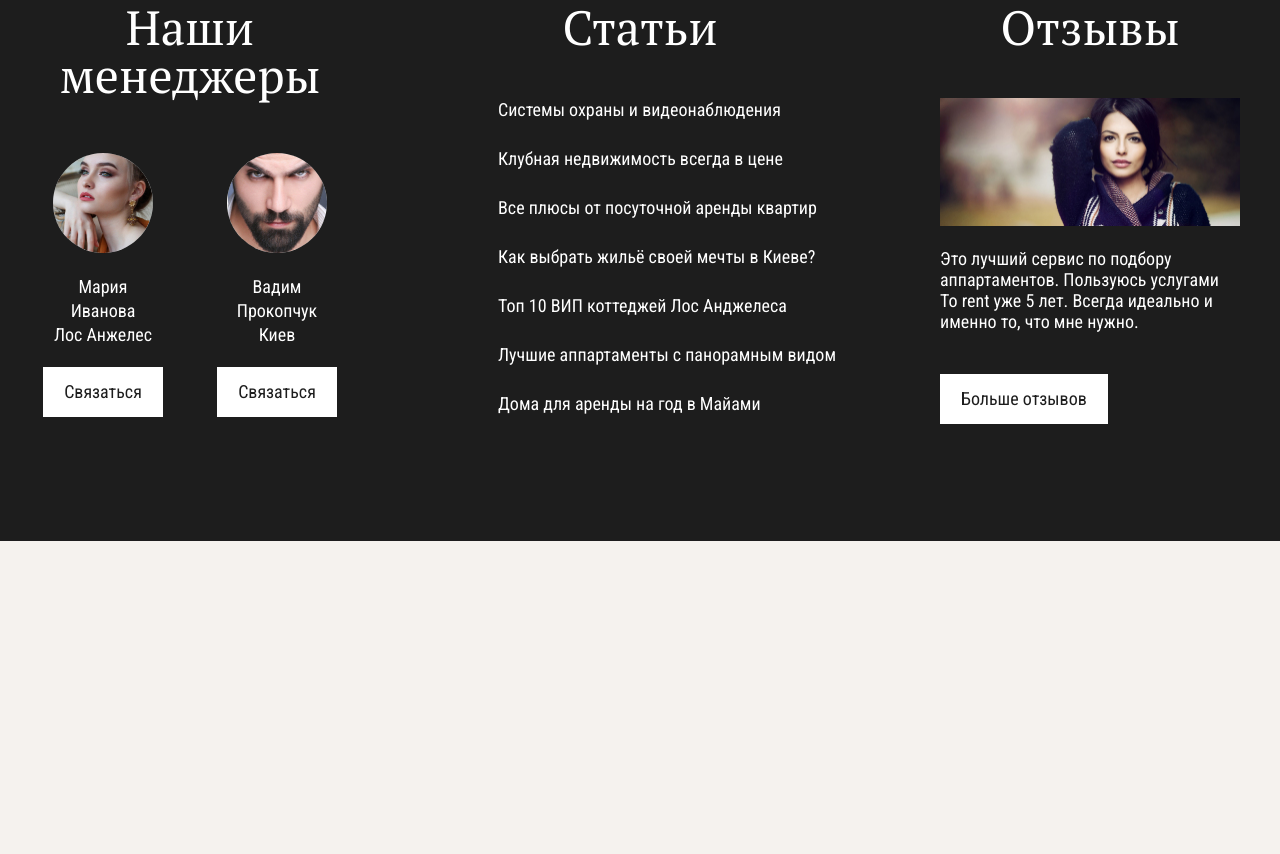
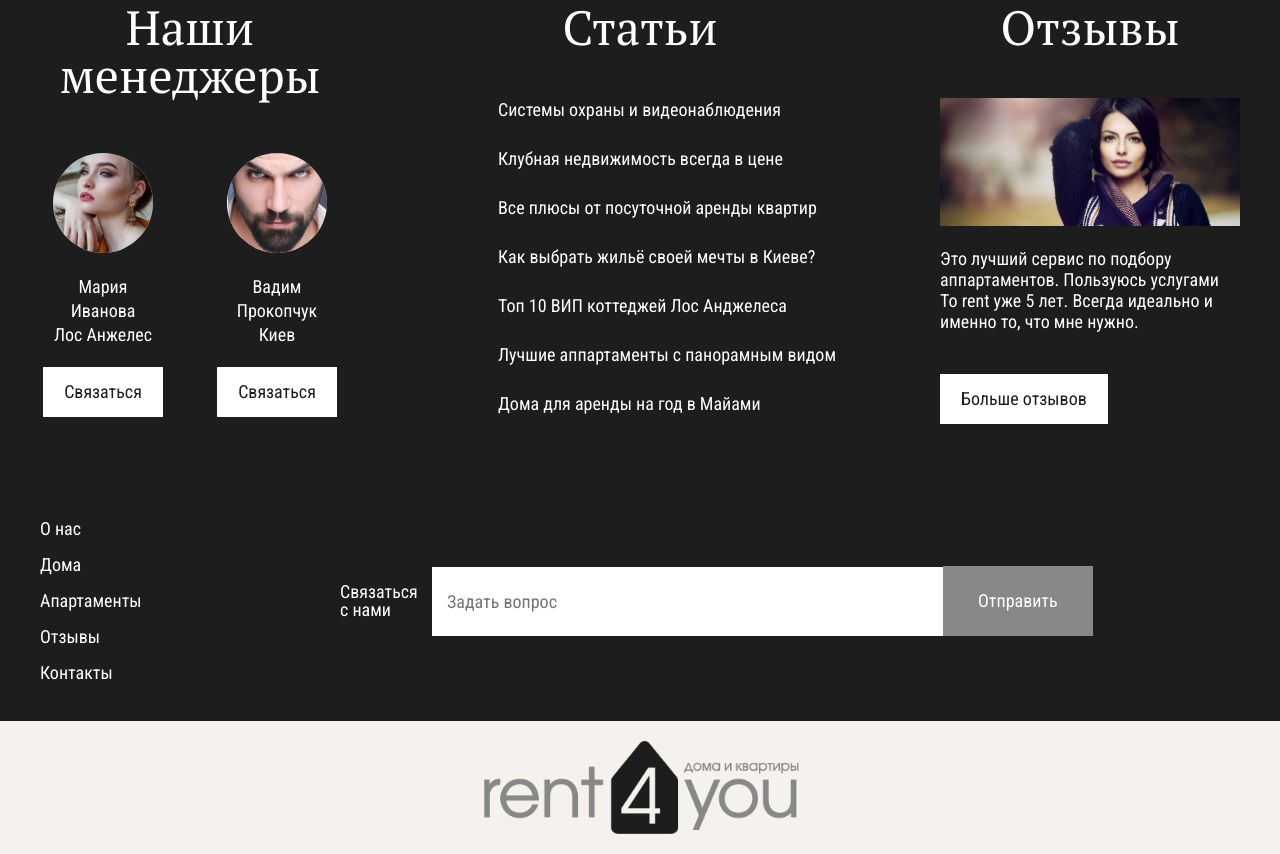
Before and after one commit to markiz-karabas/rent4you, a plain HTML site: page index.html in a window 1280 px wide. Shown: the part 3048-3902 px from the top of the page. Before the commit the page ends 3589 px from the top, so only its background shows below. Drawn offline with nearby package versions, Linux system fonts and the light colour scheme.

Commit message:
feat: add footer, desktop version done

```diff
--- a/index.html
+++ b/index.html
@@ -158,11 +158,47 @@
                     <img src="/assets/img/reviews.jpg" alt="" class="reviews__photo">
                     <p class="reviews-text">Это лучший сервис по подбору аппартаментов. Пользуюсь услугами To rent уже 5 лет. Всегда идеально и именно то, что мне нужно.</p>
                     <a href="#" class="reviews__link">Больше отзывов</a>
-
                 </div>
             </div>
         </div>
     </section>
+    <footer class="footer">
+        <div class="footer-top">
+            <div class="container">
+            <div class="footer-top__wrapper">
+                <nav class="footer__menu">
+                    <ul class="footer__menu-list">
+                        <li class="footer__menu-item">
+                            <a href="#" class="footer__menu-link">О нас</a>
+                        </li>
+                        <li class="footer__menu-item">
+                            <a href="#" class="footer__menu-link">Дома</a>
+                        </li>
+                        <li class="footer__menu-item">
+                            <a href="#" class="footer__menu-link">Апартаменты</a>
+                        </li>
+                        <li class="footer__menu-item">
+                            <a href="#" class="footer__menu-link">Отзывы</a>
+                        </li>
+                        <li class="footer__menu-item">
+                            <a href="#" class="footer__menu-link">Контакты</a>
+                        </li>
+                    </ul>
+                </nav>
+                <form action="" class="footer__form">
+                    <label class="footer__form-label">Связаться <br> с нами</label>
+                    <input class="footer__form-input" type="text" placeholder="Задать вопрос"></input>
+                    <button class="footer__form-btn" type="submit">Отправить</button>
+                </form>
+            </div>
+            </div>
+        </div>
+        <div class="footer-bottom">
+            <div class="footer-bottom__wrapper">
+                <img src="/assets/png/new_logo.png" alt="" class="fotter-logo" width="25%" height="25%">
+            </div>
+        </div>
+    </footer>
 
 
 
--- a/style.css
+++ b/style.css
@@ -330,7 +330,7 @@
   background-color:#1d1d1d;
 }
 .info {
-  padding: 100px 0;
+  padding: 100px 0 50px;
   color: white;
   background-color:#1d1d1d;
 }
@@ -410,7 +410,7 @@
   color: #FFFFFF;
 }
 .blog__item-link:hover {
-  color: red;
+  color: rgb(163, 139, 160);
 }
 .blog__item-link::before {
   position: absolute;
@@ -449,3 +449,86 @@
   background: #5c5656;
   transition: all 0.6s;
 }
+.footer-top {
+  height: 230px;
+  color: white;
+  background-color:#1d1d1d;
+  padding: 20px 0;
+}
+.footer-top__wrapper {
+  display: flex;
+  align-items: center;
+}
+.footer__menu-list {
+  width: 200px;
+  margin-right: 100px;
+}
+.footer__menu-link {
+  text-decoration: none;
+  display: inline-block;
+
+  font-family: 'Roboto Condensed', sans-serif;
+  font-size: 18px;
+  line-height: 36px;
+
+  color: #FFFFFF;
+}
+.footer__menu-link:hover{
+  color: rgb(163, 139, 160);
+  transition: all 0.6s;
+}
+.footer__form {
+  display: flex;
+  align-items: center;
+}
+.footer__form-label {
+  display: inline-block;
+  width: 82px;
+  margin-right: 10px;
+  color: #FFFFFF;
+  line-height: 18px;
+
+}
+.footer__form-input {
+
+  width: 511px;
+  height: 69px;
+  padding: 0 15px;
+
+  font-family: 'Roboto Condensed';
+  font-style: normal;
+  font-weight: 400;
+  font-size: 18px;
+  line-height: 24px;
+
+  color: #888888;
+
+}
+
+.footer__form-btn {
+  padding: 26px 35px;
+  border: none;
+  color: #FFFFFF;
+  background-color: #888888;
+  line-height: 18px;
+
+  font-family: 'Roboto Condensed';
+  font-size: 18px;
+}
+.footer__form-btn:hover {
+  color: #FFFFFF;
+  background: #5c5656;
+  transition: all 0.6s;
+}
+.footer-bottom {
+  min-height: 130px;
+}
+.footer-bottom__wrapper{
+  display: flex;
+  flex-direction: column;
+  align-items: center;
+  padding: 20px 0;
+}
+.footer__logo {
+
+}
```
